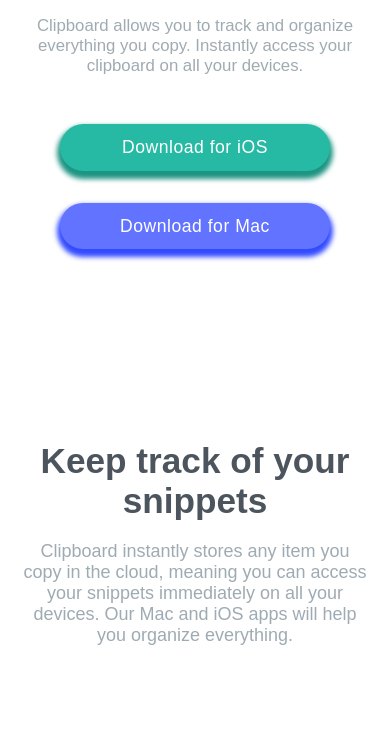
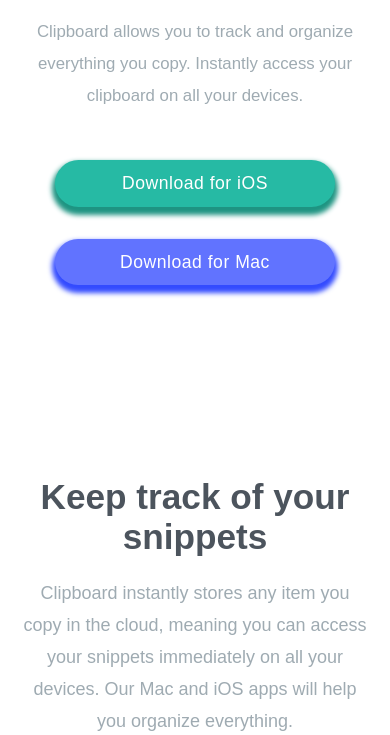
Before and after one commit to Pawel-Swiercz02/FrontendMentor4-Clipboard-LandPage, a plain HTML site: page index.html in a window 390 px wide. Shown: the part 365-1100 px from the top of the page. Drawn offline with Linux system fonts and the light colour scheme; a web font is replaced by a local one.

Commit message:
Add files via upload

```diff
--- a/styles.css
+++ b/styles.css
@@ -53,6 +53,7 @@ body {
     margin-top: 1.2rem;
     font-size: 1.2rem;
     font-weight: 400;
+    line-height: 2rem;
     color: var(--grayish-blue);
 }
 
@@ -105,6 +106,7 @@ body {
 .attribute-text {
     max-width: 50%;
     margin-top: 1.2rem;
+    line-height: 2rem;
     color: var(--grayish-blue);
 }
 
@@ -143,6 +145,7 @@ body {
 .attribute-text-2 {
     max-width: 75%;
     margin-top: 1.2rem;
+    line-height: 2rem;
     color: var(--grayish-blue);
 }
 
@@ -350,7 +353,7 @@ body {
 
 @media only screen and (max-width: 580px) {
     .buttons-div {
-        min-width: 270px;
+        min-width: 280px;
         flex-direction: column;
         gap: 2rem;
     }
```
